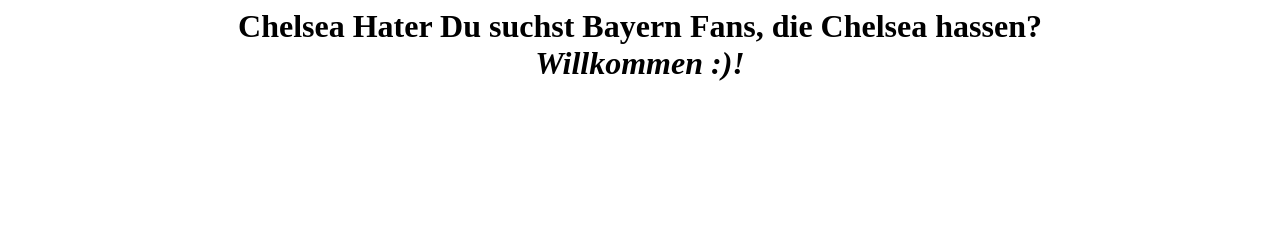
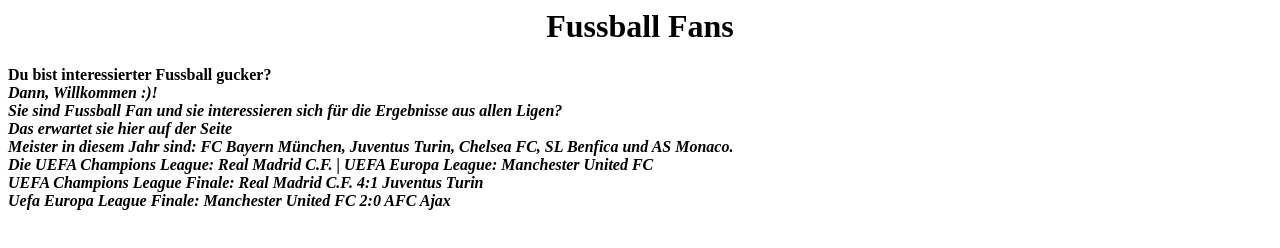
Before and after one commit to TheBotMaker/TheBotMaker.github.io, a plain HTML site: page index1.html in a window 1280 px wide. Drawn offline with Linux system fonts and the light colour scheme.

Commit message:
Update index1.html

```diff
--- a/index1.html
+++ b/index1.html
@@ -1,14 +1,18 @@
 <html>
   <head>
-    <title>Bayern Fans</title>
+    <title>Fussball Fans</title>
   </head>
   <body>
 
-   <h1 align=center>Chelsea Hater
-   <b> Du suchst Bayern Fans, die Chelsea hassen?<b>
-   <br><i> Willkommen :)!<i>
-
-
+    <h1 align=center>Fussball Fans</h1>
+   <b> Du bist interessierter Fussball gucker?<b>
+   <br><i> Dann, Willkommen :)!<i>
+   <br>Sie sind Fussball Fan und sie interessieren sich für die Ergebnisse aus allen Ligen?
+   <br><b>Das erwartet sie hier auf der Seite<b>
+   <br>Meister in diesem Jahr sind: FC Bayern München, Juventus Turin, Chelsea FC, SL Benfica und AS Monaco.
+   <br>Die UEFA Champions League: Real Madrid C.F. | UEFA Europa League: Manchester United FC
+   <br>UEFA Champions League Finale: Real Madrid C.F. 4:1 Juventus Turin
+   <br>Uefa Europa League Finale: Manchester United FC 2:0 AFC Ajax
 
      </body>
   </html>
```
